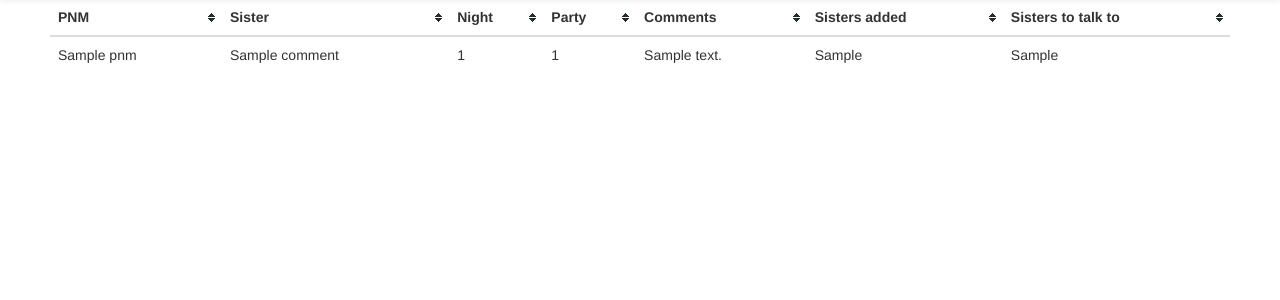
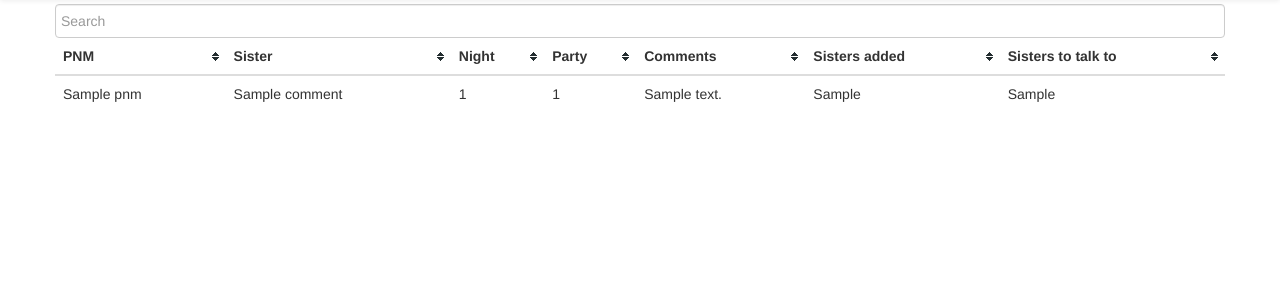
Before and after one commit to akornilo/Hostess, a Flask app: page /allpnms in a window 1280 px wide. Shown: the part 51-351 px from the top of the page. Run offline with Flask 2, Linux system fonts and the light colour scheme; a user stored in the database is signed in; tables that the repository leaves empty hold one stand-in row (values such as "Sample post"); some libraries are stand-ins or nearby versions.

Commit message:
improve all pnms page

```diff
--- a/hostessapp/static/allpnms.css
+++ b/hostessapp/static/allpnms.css
@@ -1,17 +1,23 @@
 
-table.tablesorter thead tr .header {
+table thead th{
   background-image: url(bg.gif);
   background-repeat: no-repeat;
   background-position: center right;
   cursor: pointer;
 }
-table.tablesorter thead tr .headerSortUp {
+table thead th.desc {
   background-image: url(asc.gif);
   background-repeat: no-repeat;
   background-position: center right;
 }
-table.tablesorter thead tr .headerSortDown {
+table thead th.asc {
   background-image: url(desc.gif);
   background-repeat: no-repeat;
   background-position: center right;
 }
+#pnms{
+  margin:5px;
+}
+.search {
+  padding:5px;
+}
--- a/hostessapp/templates/allpnms.html
+++ b/hostessapp/templates/allpnms.html
@@ -3,40 +3,49 @@
  <link rel="stylesheet" href="/static/allpnms.css">
 {% endblock %}
 {% block body %}
-<table class="table tablesorter" id="pnmTable">
+<div id="pnms">
+	<input class="search form-control" placeholder="Search" />
+	<table class="table" id="pnmTable">
 	<thead>
 		<tr>
-<th>PNM</th><th>Sister</th><th>Night</th><th>Party</th>
-<th>Comments</th><th>Sisters added</th><th>Sisters to talk to</th>
+		<th class="sort" data-sort="name">PNM</th>
+		<th class="sort" data-sort="sister_name">Sister</th>
+		<th class="sort" data-sort="night">Night</th>
+		<th class="sort" data-sort="party">Party</th>
+		<th class="sort" data-sort="text">Comments</th>
+		<th class="sort" data-sort="interests">Sisters added</th>
+		<th class="sort" data-sort="sisters">Sisters to talk to</th>
 		</tr>
 	</thead>
-<tbody>
+	<tbody class="list">
 	{% for p in pnms %}
 		{% for c in p.comments %}
 		<tr>
-	<td> {{p.name}}</td>
-	<td> {{c.sister_name}}</td>
-	<td> {{c.night}}</td>
-	<td> {{c.party}}</td>
-	<td> {{c.text}}</td>
-	<td> {{c.interests}} </td>
-	<td> {{c.sisters}}</td>
+		<td class="name"> {{p.name}}</td>
+		<td class="sister_name"> {{c.sister_name}}</td>
+		<td class="night"> {{c.night}}</td>
+		<td class="party"> {{c.party}}</td>
+		<td class="text"> {{c.text}}</td>
+		<td class="interests"> {{c.interests}} </td>
+		<td class="sisters"> {{c.sisters}}</td>
 		</tr>
 		{% endfor %}
 	{% endfor %}
 	</tbody>
 	</table>
-
-<script type="text/javascript" src="/static/jquery.tablesorter.min.js"></script>
+</div>
+<script type="text/javascript" src="/static/list.min.js"></script>
 
 <script>
 	$(document).ready(function(){
 		$(function(){
-			$("#pnmTable").tablesorter({
-				headerTemplate : '{content}{icon}',
-				widgets : ["columns"]
+			var options = {
+  				valueNames: ['name', 'sister_name', 'night', 'party', 'text', 'interests', 'sisters']
+			};
+			var pnmTable = new List('pnms', options)
+
 		});
 	});
-	});
+
 </script>
 {% endblock %}
```
Also changed, not shown: hostessapp/static/list.min.js (added), 1 other file. Lines whose indentation alone changed are shown as unchanged.
